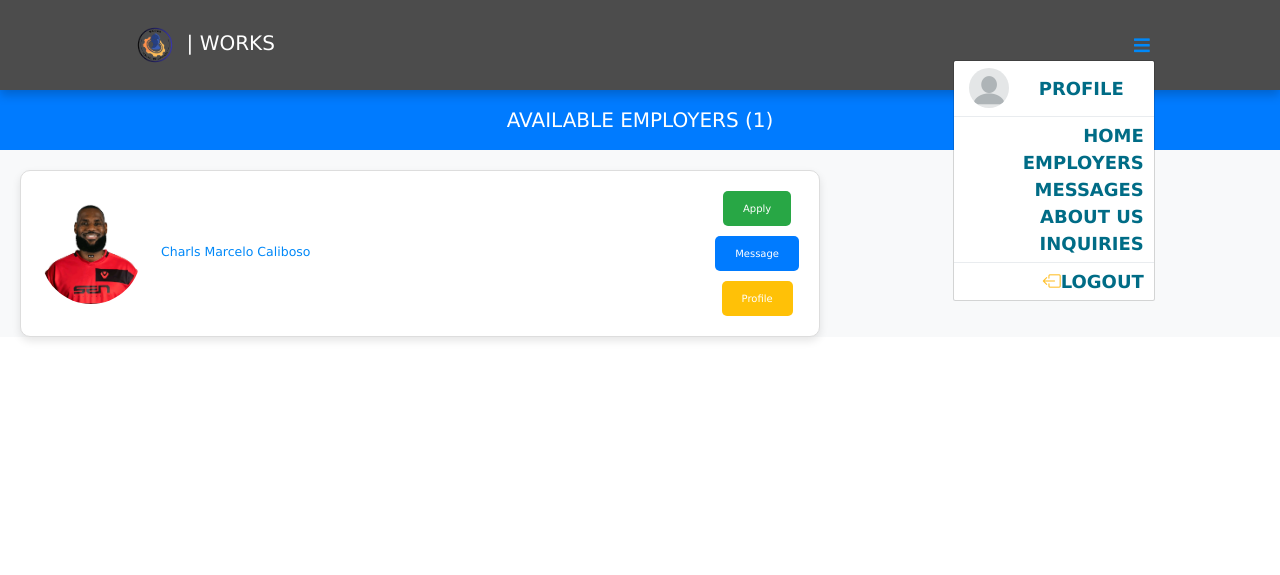
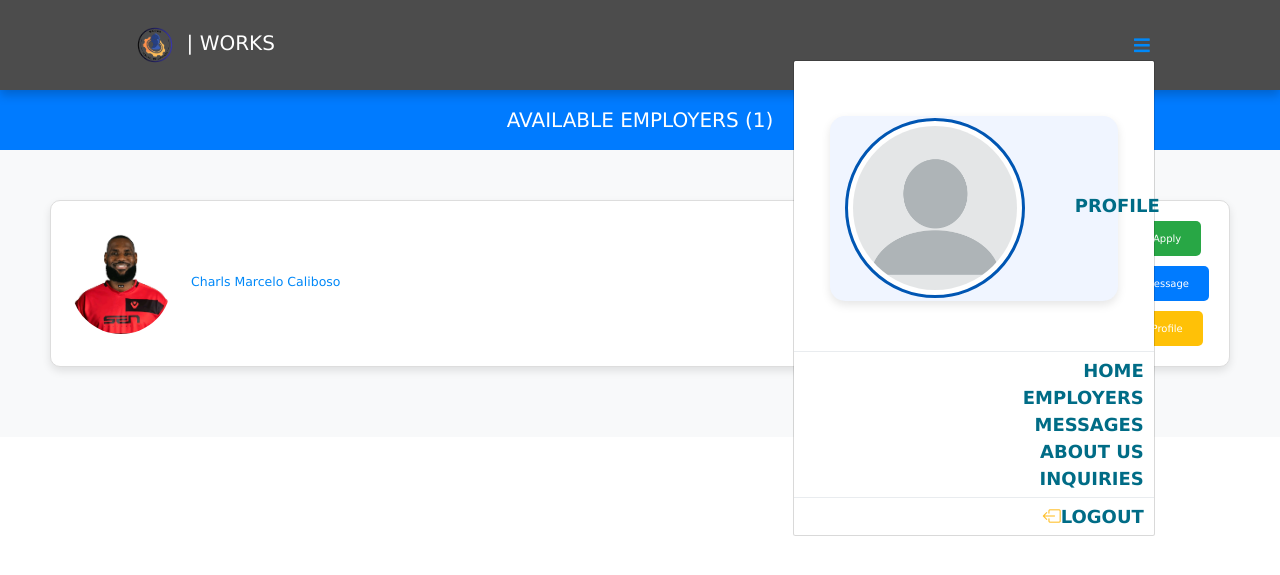
Before and after one commit to Hakuu69/Works, a PHP site: the page made by !WORKER/source/employerlist.php in a window 1280 px wide, after a click that opens the changed part. Shown: the top 575 px of the page. Run offline with PHP 8.4, Linux system fonts and the light colour scheme; data comes from the database, SQL or seed files in the repository.

Commit message:
minor desings

```diff
--- a/!EMPLOYER/source/homeEmployer.php
+++ b/!EMPLOYER/source/homeEmployer.php
@@ -90,7 +90,7 @@ if (isset($_SESSION['id'])) {
     <div class="content">
         <h3><b style="color:white"></b></h3>
         <h5><i style="color:white"></i></h5>
-        <a href="website/workerlist.php" class="btn">Find a Worker</a>
+        <a href="../source/workerlist.php" class="btn">Find a Worker</a>
     </div>
 </section>
 <br>
--- a/!EMPLOYER/source/index.css
+++ b/!EMPLOYER/source/index.css
@@ -427,10 +427,10 @@ destination .card-text p {
     align-items: center;
     justify-content: flex-start;
     width: 80%;
-    max-width: 1000px;
+    max-width: 1000px auto;
     margin: 50px auto;
     background: #f0f5ff; /* Light pastel blue (soft and professional) */
-    padding: 30px;
+    padding: auto;
     border-radius: 15px;
     box-shadow: 0 4px 10px rgba(0, 0, 0, 0.1);
     gap: 30px;
--- a/!WORKER/source/homeWorker.php
+++ b/!WORKER/source/homeWorker.php
@@ -90,7 +90,7 @@ if (isset($_SESSION['id'])) {
     <div class="content">
         <h3><b style="color:white"></b></h3>
         <h5><i style="color:white"></i></h5>
-        <a href="website/employerlist.php" class="btn">Find an Employer</a>
+        <a href="../source/employerlist.php"class="btn">Find an Employer</a>
     </div>
 </section>
 <br>
--- a/!WORKER/source/index.css
+++ b/!WORKER/source/index.css
@@ -425,25 +425,47 @@ destination .card-text p {
 .profile-section {
     display: flex;
     align-items: center;
-}
+    justify-content: flex-start;
+    width: 80%;
+    max-width: 1000px auto;
+    margin: 50px auto;
+    background: #f0f5ff; /* Light pastel blue (soft and professional) */
+    padding: auto;
+    border-radius: 15px;
+    box-shadow: 0 4px 10px rgba(0, 0, 0, 0.1);
+    gap: 30px;
+  }
 
-.profile-photo {
-    width: 40px; /* Set the width of the profile photo */
-    height: 40px; /* Set the height of the profile photo */
-    border-radius: 50%; /* Make it circular */
-    margin-right: 10px; /* Add some margin to the right */
-}
+  /* Profile Image */
+  .profile-section img {
+    width: 180px;
+    height: 180px;
+    border-radius: 50%;
+    object-fit: cover;
+    border: 3px solid #0056b3;
+    background: white; /* White behind image */
+    padding: 5px; /* Adds spacing around image */
+  }
 
-/* PROFILE SECTION*/
-.profile-background{
-    color: #00c0fa;
-    background-color: #79e0ff;
-}
+  /* Worker Info */
+  .profile-section h4 {
+    font-size: 26px;
+    font-weight: bold;
+    color: #0056b3;
+    margin-bottom: 10px;
+  }
 
-.profile-header{
-    text-align: center;
+  .profile-section a {
+    display: block;
+    font-size: 18px;
+    color: #333; /* Dark gray for better contrast */
+    margin-bottom: 5px;
+    text-decoration: none;
+  }
+
+  .profile-section a strong {
     font-weight: bold;
-}
+  }
 
 /* EMPLOYER SECTION */
 .employer-section {
@@ -460,9 +482,9 @@ destination .card-text p {
     font-size: 20px;
 }
 .employer-container {
+    justify-self: center
     width: 100%;
-    max-width: 800px;
-    margin: 20px;
+    padding: 50px;
 }
 .employer-card {
     display: flex;
--- a/index.css
+++ b/index.css
@@ -445,3 +445,5 @@ destination .card-text p {
         font-size: 3rem;
     }
 }
+
+/* profile section*/
```
